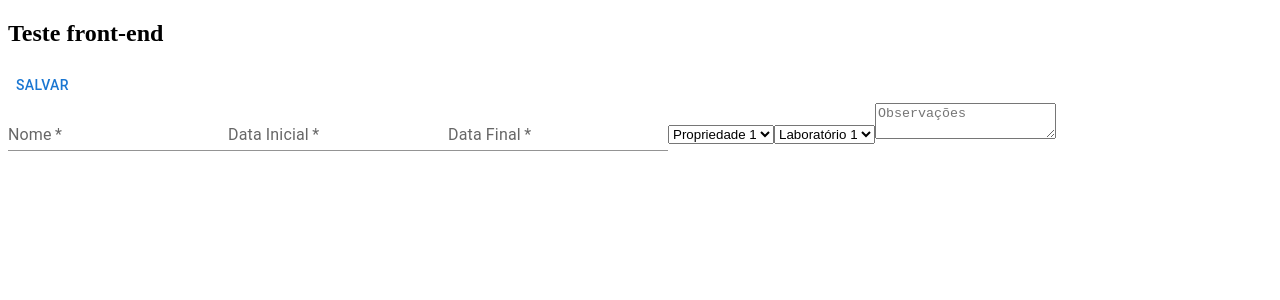
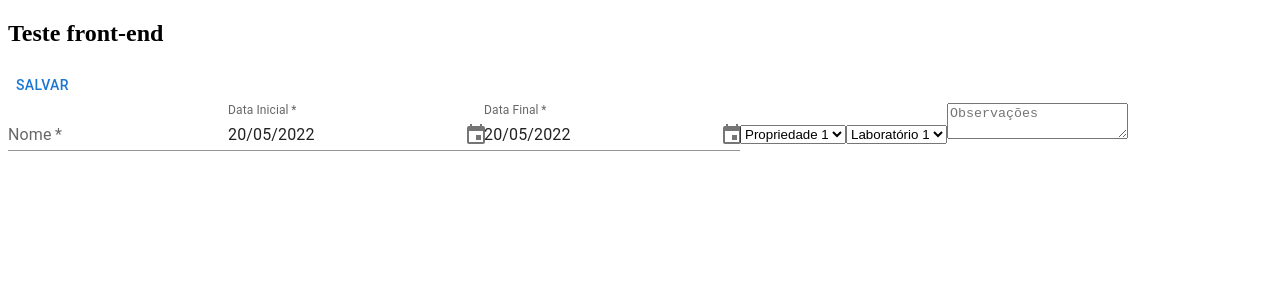
Before and after one commit to flavio-bianchetti/agrotis-form, a React (Create React App) app: page / in a window 1280 px wide. Shown: the top 300 px of the page. Built offline with nearby package versions, Linux system fonts and the light colour scheme.

Commit message:
feat: DesktopDatePicker included

```diff
--- a/src/pages/FunctionalForm.jsx
+++ b/src/pages/FunctionalForm.jsx
@@ -1,13 +1,28 @@
 // The construction of this page was based on:
 // https://react-hook-form.com/get-started/
+// https://mui.com/pt/x/react-date-pickers/getting-started/
 
 import React from "react";
 import { useForm } from "react-hook-form";
 import { Button, TextField } from "@mui/material";
+import { LocalizationProvider } from '@mui/x-date-pickers/LocalizationProvider';
+import { AdapterDateFns } from '@mui/x-date-pickers/AdapterDateFns';
+import { DesktopDatePicker } from '@mui/x-date-pickers/DesktopDatePicker';
 
 const FuncionalForm = () => {
   const { register, handleSubmit } = useForm();
   const onSubmit = data => console.log(data);
+
+  const [initialDate, setInitialDate] = React.useState(new Date());
+  const [finalDate, setFinalDate] = React.useState(new Date());
+
+  const handleChangeInitialDate = (newValue) => {
+    setInitialDate(newValue);
+  };
+
+  const handleChangeFinalDate = (newValue) => {
+    setFinalDate(newValue);
+  };
 
   return (
     <section>
@@ -36,8 +51,42 @@ const FuncionalForm = () => {
           // error
           // helperText="teste"
         />
-        <TextField {...register("initialDate")} placeholder="Data Inicial" data-testId="input-initial-date" variant="standard" required label="Data Inicial"/>
-        <TextField {...register("finalDate")} placeholder="Data Final" data-testId="input-final-date"  variant="standard" required label="Data Final"/>
+        <LocalizationProvider dateAdapter={AdapterDateFns}>
+          <DesktopDatePicker
+            inputFormat="dd/MM/yyyy"
+            value={ initialDate }
+            onChange={ handleChangeInitialDate }
+            renderInput={
+              (params) =>
+              <TextField
+                data-testId="input-initial-date"
+                {...params}
+                required
+                label="Data Inicial"
+                placeholder="Data Inicial"
+                variant="standard"
+            />
+            }
+          />
+        </LocalizationProvider>
+        <LocalizationProvider dateAdapter={AdapterDateFns}>
+          <DesktopDatePicker
+            inputFormat="dd/MM/yyyy"
+            value={ finalDate }
+            onChange={ handleChangeFinalDate }
+            renderInput={
+              (params) =>
+              <TextField
+                data-testId="input-final-date"
+                {...params}
+                required
+                label="Data Final"
+                placeholder="Data Final"
+                variant="standard"
+            />
+            }
+          />
+        </LocalizationProvider>
         <select {...register("properties")} placeholder="Propriedade *" data-testId="select-properties" >
           <option value="1">Propriedade 1</option>
           <option value="2">Propriedade 2</option>
```
